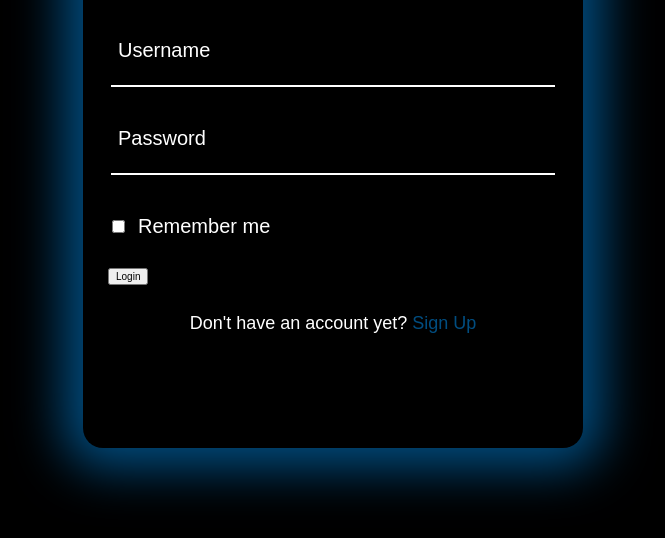
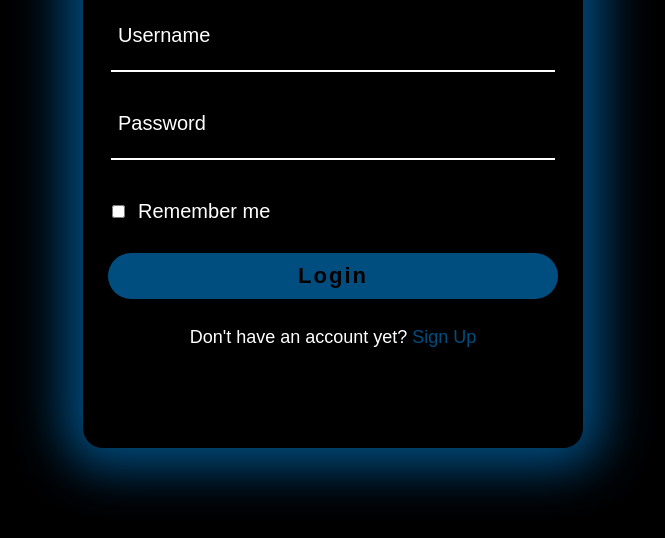
Before and after one commit to Stypian/Animated-login-form, a plain HTML site: page index.html in a window 1280 px wide. Shown: the part 262-800 px from the top of the page, without its empty margins (307-972 px from the left). Drawn offline with Linux system fonts and the light colour scheme.

Commit message:
Update styles.css

```diff
--- a/styles.css
+++ b/styles.css
@@ -101,7 +101,20 @@ body {
     display: flex;
 }
 
-.anilog__submit {
+.anilog__login {
+    color: #000;
+    font-size: 2.2rem;
+    font-weight: bolder;
+    letter-spacing: 2px;
+    width: 100%;
+    padding-block: 1rem;
+    border-radius: 3rem;
+    animation: col 2s linear infinite;
+    cursor: pointer;
+    border: none;
+}
+
+.anilog__signup {
     color: #000;
     font-size: 2.2rem;
     font-weight: bolder;
```
